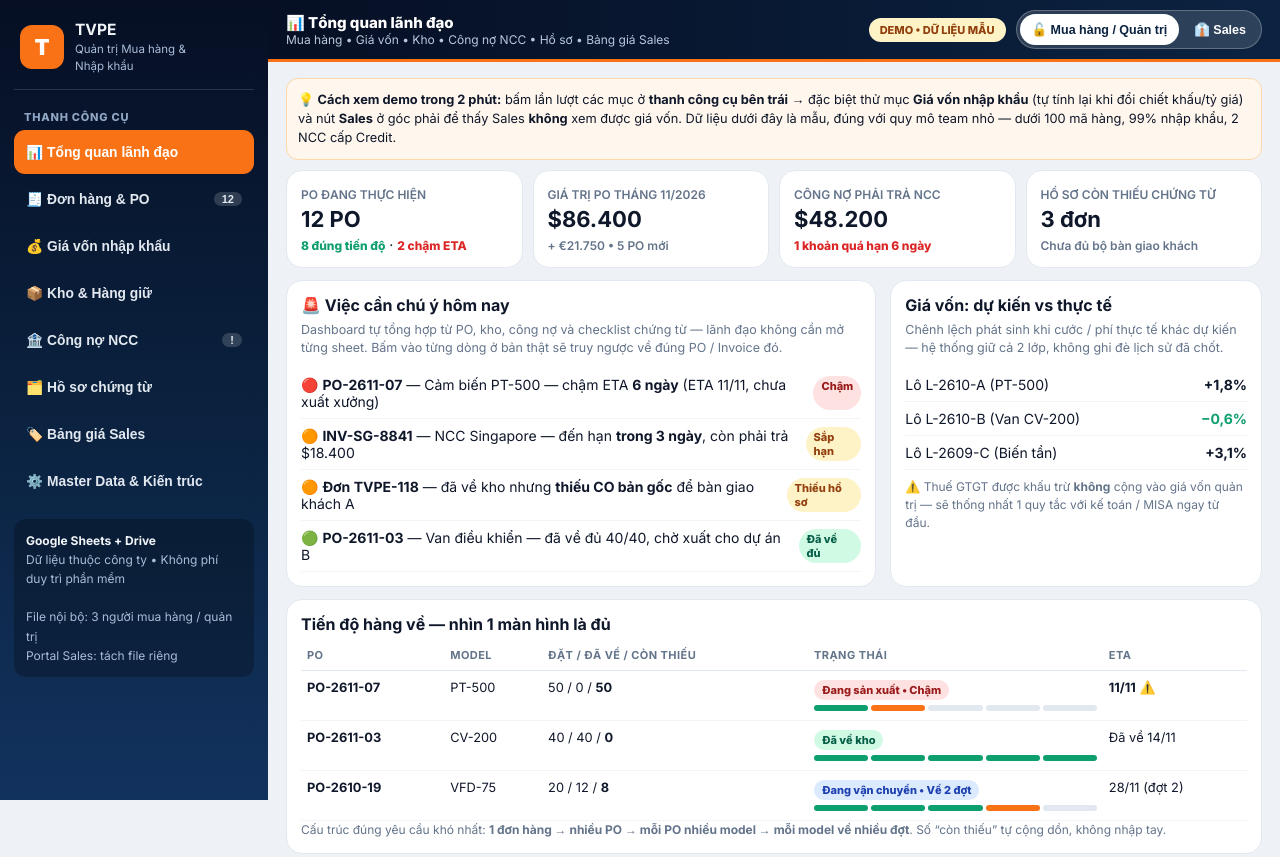
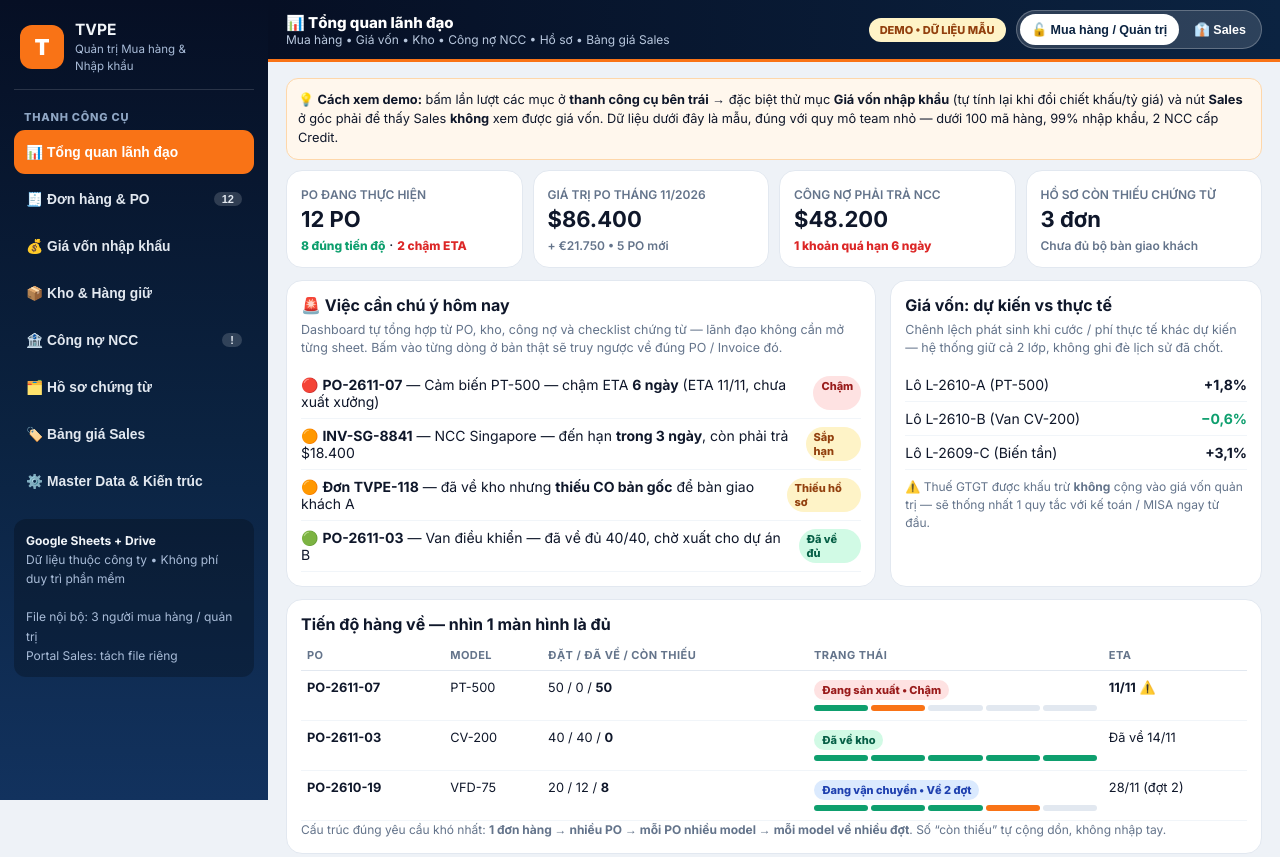
Before and after one commit to hanglex9x-cmyk/tvpe-purchasing-demo, a plain HTML site: page index.html in a window 1280 px wide. Shown: the top 857 px of the page. Drawn offline with Linux system fonts and the light colour scheme.

Commit message:
Bo thoi gian xem demo

```diff
--- a/index.html
+++ b/index.html
@@ -136,7 +136,7 @@ strong.num{white-space:nowrap}
 
 <div class="wrap">
   <div id="salesBanner" class="alert green hide">✅ <b>Bạn đang xem ở vai Sales:</b> chỉ thấy <b>Bảng giá bán (Trading / End User / Project đã duyệt)</b>, catalogue &amp; tồn khả dụng. Giá mua, chiết khấu hãng, giá vốn, chi phí nhập khẩu và công nợ NCC <b>đã bị tách hẳn</b> — không phải ẩn sheet, mà là file/giao diện riêng. Đây là điểm bảo mật quan trọng nhất của hệ thống thật.</div>
-  <div id="internalBanner" class="alert">💡 <b>Cách xem demo trong 2 phút:</b> bấm lần lượt các mục ở <b>thanh công cụ bên trái</b> → đặc biệt thử mục <b>Giá vốn nhập khẩu</b> (tự tính lại khi đổi chiết khấu/tỷ giá) và nút <b>Sales</b> ở góc phải để thấy Sales <b>không</b> xem được giá vốn. Dữ liệu dưới đây là mẫu, đúng với quy mô team nhỏ — dưới 100 mã hàng, 99% nhập khẩu, 2 NCC cấp Credit.</div>
+  <div id="internalBanner" class="alert">💡 <b>Cách xem demo:</b> bấm lần lượt các mục ở <b>thanh công cụ bên trái</b> → đặc biệt thử mục <b>Giá vốn nhập khẩu</b> (tự tính lại khi đổi chiết khấu/tỷ giá) và nút <b>Sales</b> ở góc phải để thấy Sales <b>không</b> xem được giá vốn. Dữ liệu dưới đây là mẫu, đúng với quy mô team nhỏ — dưới 100 mã hàng, 99% nhập khẩu, 2 NCC cấp Credit.</div>
 
   <!-- DASHBOARD -->
   <section id="tab-dash">
```
